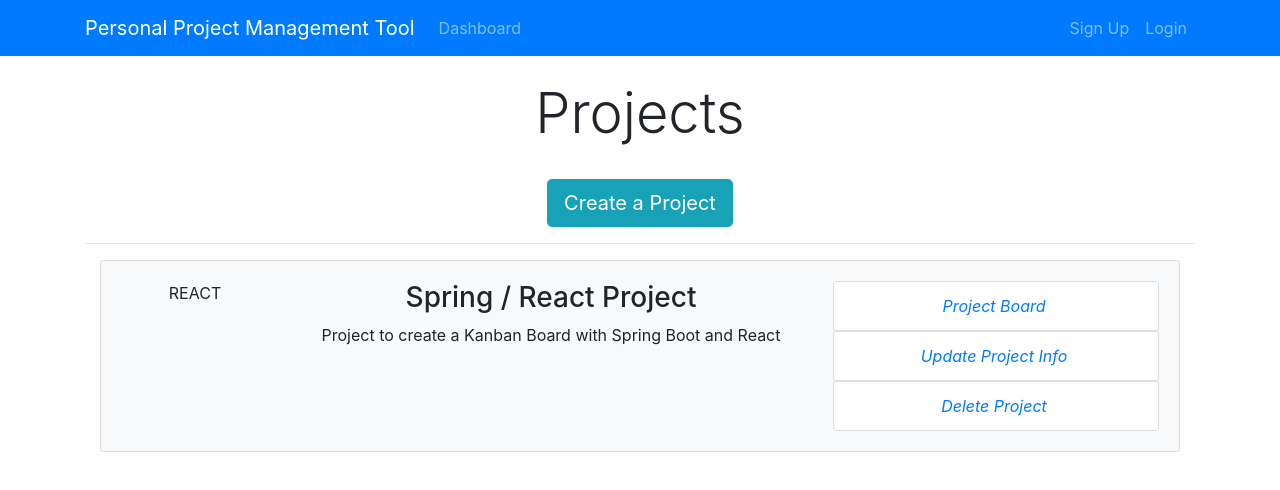
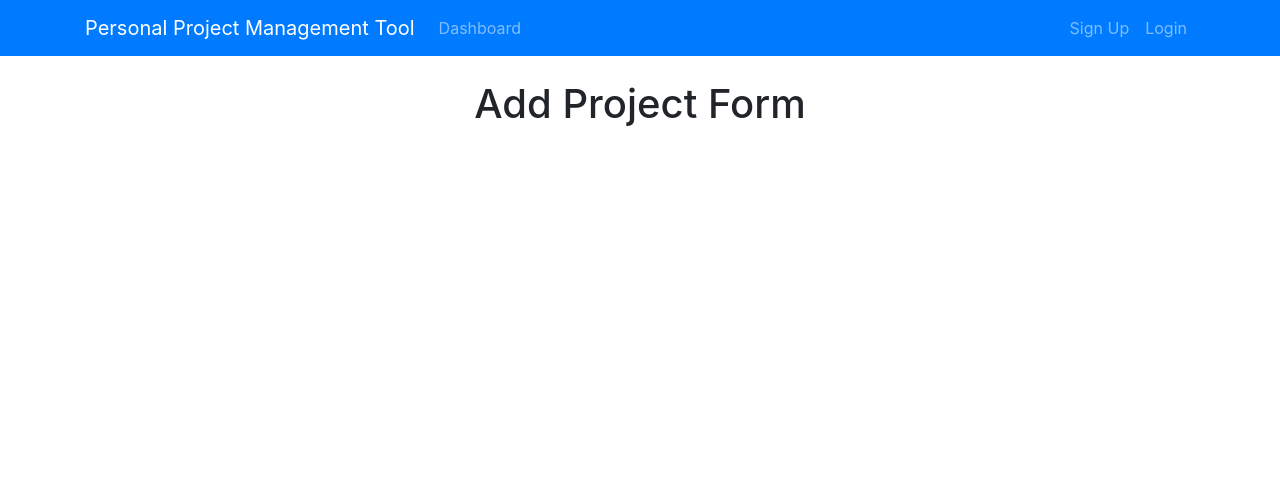
Before and after one commit to nyagna219/AgileIntPPMTool, a React (Create React App) app in the folder ppmtool-react-client/: page /addProject in a window 1280 px wide. Shown: the top 490 px of the page. Built offline with nearby package versions, Linux system fonts and the light colour scheme.

Commit message:
react router, first functional component

```diff
--- a/ppmtool-react-client/package.json
+++ b/ppmtool-react-client/package.json
@@ -6,6 +6,7 @@
     "bootstrap": "^4.3.1",
     "react": "^16.8.3",
     "react-dom": "^16.8.3",
+    "react-router-dom": "^4.3.1",
     "react-scripts": "2.1.5"
   },
   "scripts": {
--- a/ppmtool-react-client/src/App.js
+++ b/ppmtool-react-client/src/App.js
@@ -3,14 +3,19 @@
 import Dashboard from "./components/Dashboard";
 import Header from "./components/Layout/Header";
 import "bootstrap/dist/css/bootstrap.min.css";
+import { BrowserRouter as Router, Route } from "react-router-dom";
+import AddProject from "./components/Project/AddProject";
 
 class App extends Component {
   render() {
     return (
-      <div className="App">
-        <Header />
-        <Dashboard />
-      </div>
+      <Router>
+        <div className="App">
+          <Header />
+          <Route exact path="/dashboard" component={Dashboard} />
+          <Route exact path="/addProject" component={AddProject} />
+        </div>
+      </Router>
     );
   }
 }
--- a/ppmtool-react-client/src/components/Dashboard.js
+++ b/ppmtool-react-client/src/components/Dashboard.js
@@ -1,5 +1,6 @@
 import React, { Component } from "react";
 import ProjectItem from "./Project/ProjectItem";
+import CreateProjectButton from "./Project/CreateProjectButton";
 
 class Dashboard extends Component {
   render() {
@@ -10,9 +11,8 @@
             <div className="col-md-12">
               <h1 className="display-4 text-center">Projects</h1>
               <br />
-              <a href="ProjectForm.html" className="btn btn-lg btn-info">
-                Create a Project
-              </a>
+              <CreateProjectButton />
+
               <br />
               <hr />
               <ProjectItem />
--- /dev/null
+++ b/ppmtool-react-client/src/components/Project/AddProject.js
@@ -0,0 +1,13 @@
+import React, { Component } from "react";
+
+class AddProject extends Component {
+  render() {
+    return (
+      <div>
+        <h1>Add Project Form</h1>
+      </div>
+    );
+  }
+}
+
+export default AddProject;
--- /dev/null
+++ b/ppmtool-react-client/src/components/Project/CreateProjectButton.js
@@ -0,0 +1,14 @@
+import React from "react";
+import { Link } from "react-router-dom";
+
+const CreateProjectButton = () => {
+  return (
+    <React.Fragment>
+      <Link to="/addProject" className="btn btn-lg btn-info">
+        Create a Project
+      </Link>
+    </React.Fragment>
+  );
+};
+
+export default CreateProjectButton;
```
Also changed, not shown: 1 other file (tests, documents, lock files or other folders).
